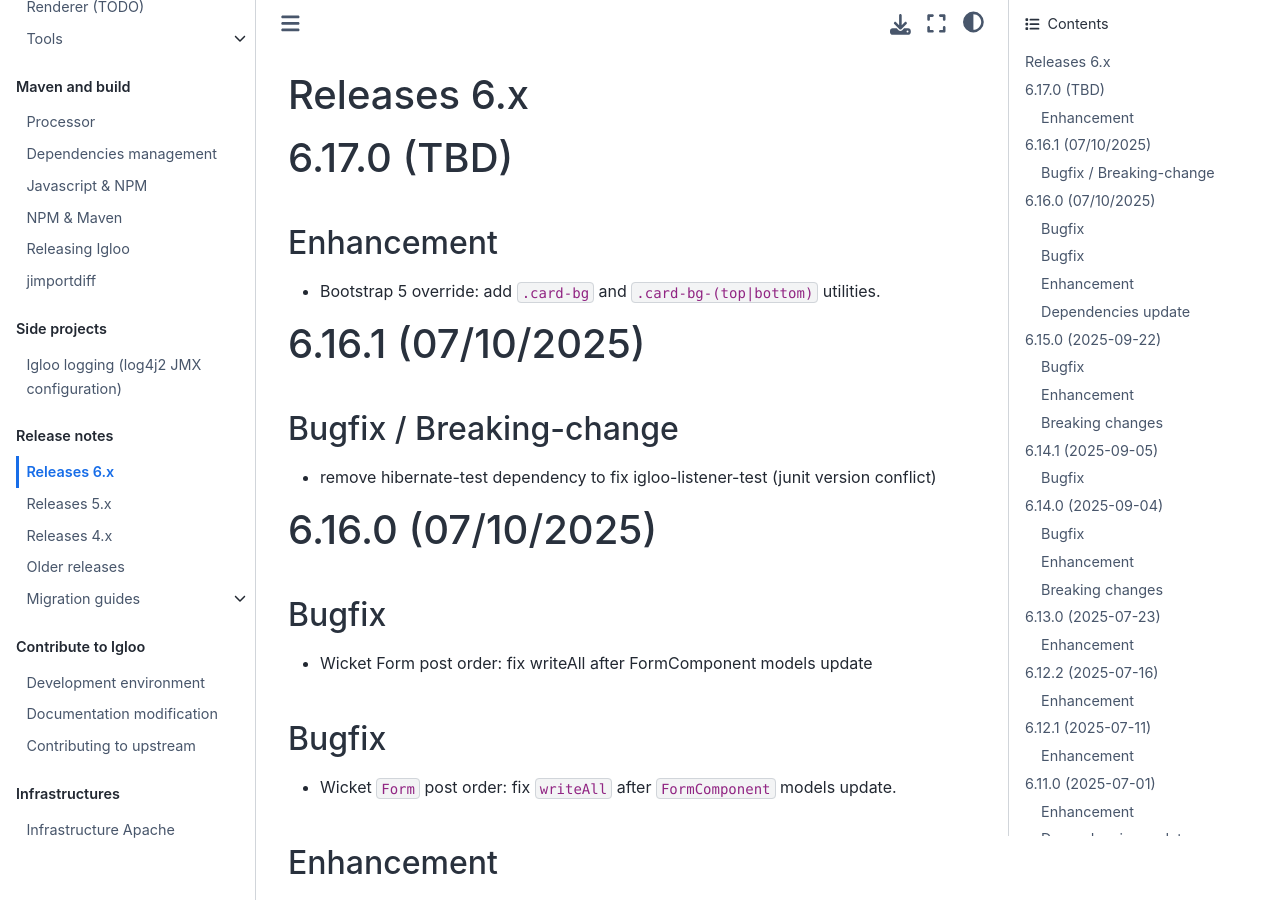
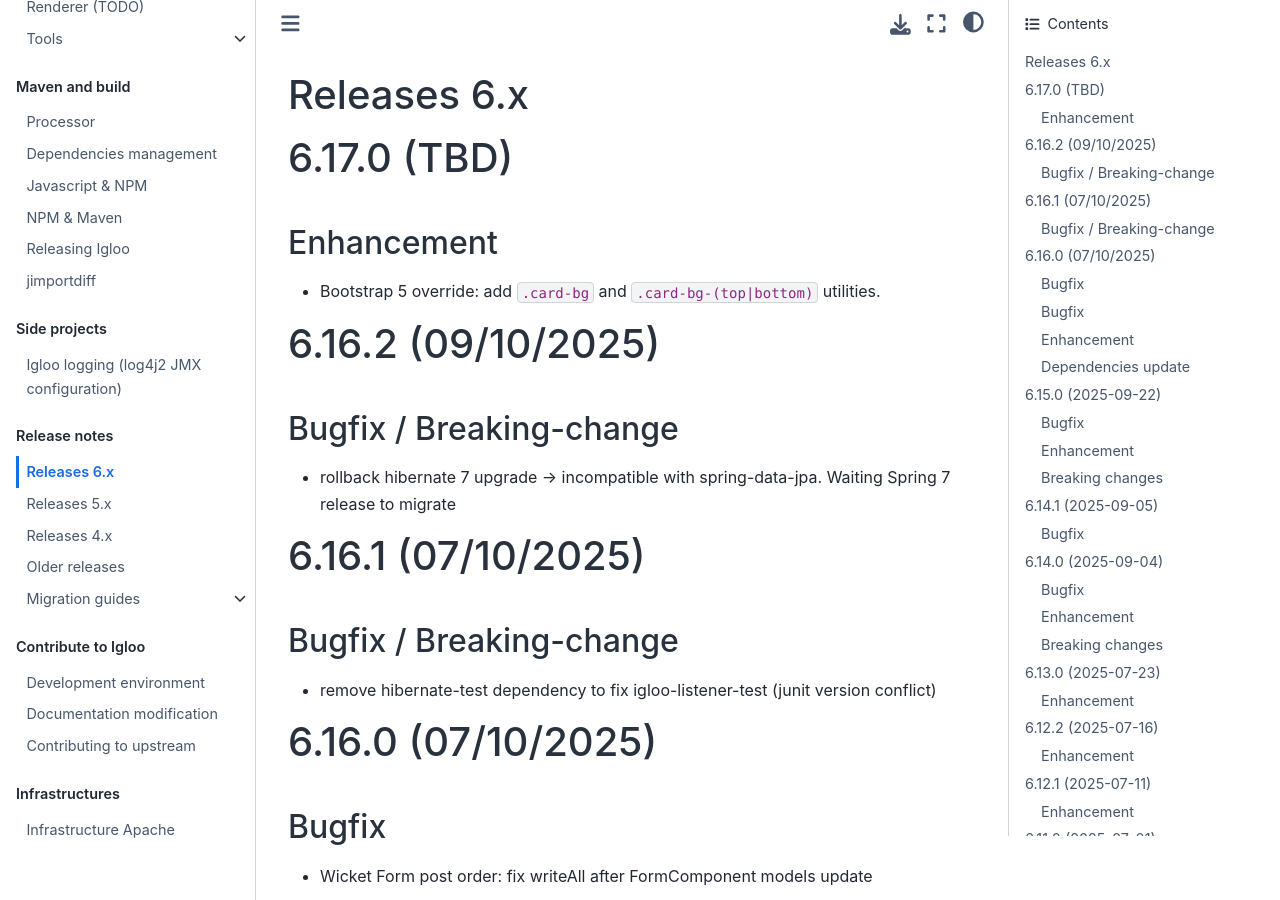
Before and after one commit to igloo-project/igloo-doc, a Sphinx documentation site: the page built from source/release-notes/releases-6.x.md, in a window 1280 px wide and 900 px high. Built offline with Sphinx 7.4.7 and the Sphinx Book theme 1.1.4, drawn with Linux system fonts in a browser that asks for light colours.

Commit message:
igloo 6.16.2

```diff
--- a/source/release-notes/releases-6.x.md
+++ b/source/release-notes/releases-6.x.md
@@ -5,6 +5,12 @@
 ## Enhancement
 
 * Bootstrap 5 override: add `.card-bg` and `.card-bg-(top|bottom)` utilities.
+
+# 6.16.2 (09/10/2025)
+
+## Bugfix / Breaking-change
+
+* rollback hibernate 7 upgrade -> incompatible with spring-data-jpa. Waiting Spring 7 release to migrate
 
 # 6.16.1 (07/10/2025)
 
```
